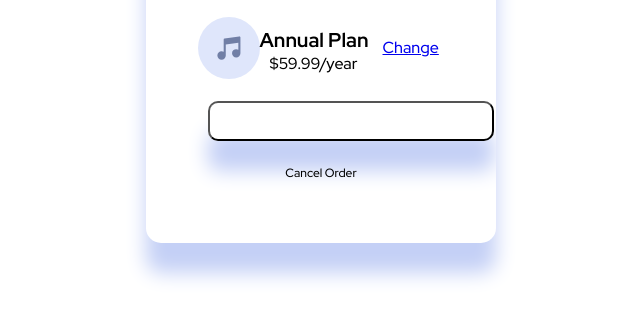
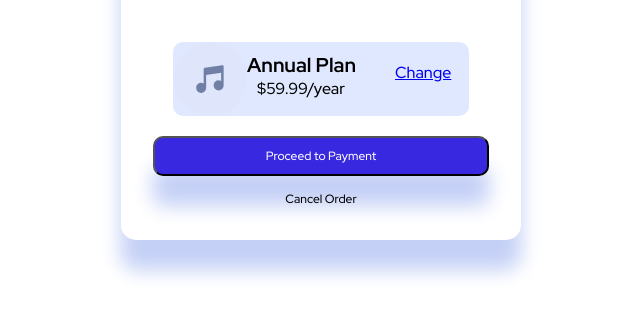
Before and after one commit to justicechidozie2988/order-summary, a plain HTML site: page index.html in a window 1280 px wide. Shown: the part 415-734 px from the top of the page, without its empty margins (319-959 px from the left). Drawn offline with Linux system fonts and the light colour scheme.

Commit message:
Update style.css

```diff
--- a/style.css
+++ b/style.css
@@ -32,7 +32,7 @@ body {
   display: flex;
   margin: auto;
   margin-top: 60px;
-  max-width: 350px;
+  max-width: 400px;
   background: #fff;
   border-radius: 15px;
   box-shadow: 0 30px 20px #c4d0f6;
@@ -67,7 +67,7 @@ img {
     display: grid;
     grid-template-columns: 1fr 2fr 1fr;
     margin: 20px;
-    background-color: var(--pale-blue);
+    background-color: var(--pry-pale-blue);
     border-radius: 10px;
 }
 
@@ -88,12 +88,11 @@ span {
 .pro-btn {
   font-family: "Red Hat Display";
   font-size: 12px;
-  background: var(--bright-blue);
+  background: var(--pry-bright-blue);
   border-radius: 10px;
   box-shadow: 0 30px 20px #c4d0f6;
   color: #FFFFFF;
   padding: 10px 10px 10px;
-  margin: 2px 30px 20px;
   width: 100%;
   cursor: pointer;
 }
@@ -106,7 +105,7 @@ span {
   text-align: center;
   width: 100%;
   cursor: pointer;
-  margin-bottom: 30px;
+  margin-top: 15px;
 }
 
 
@@ -119,7 +118,4 @@ span {
     height: auto;
   }
 
-  main {
-    margin: 50px 25px 0 25px;
-  }
 }
```
